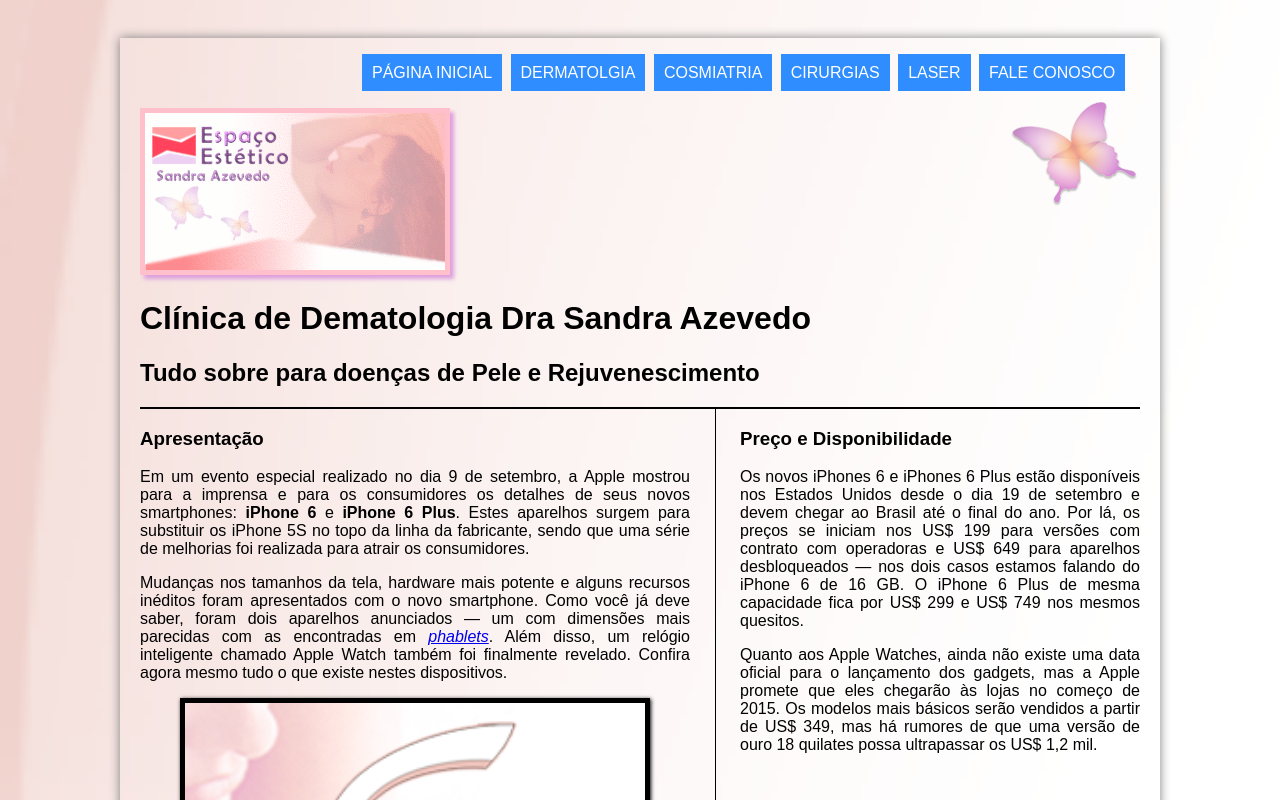
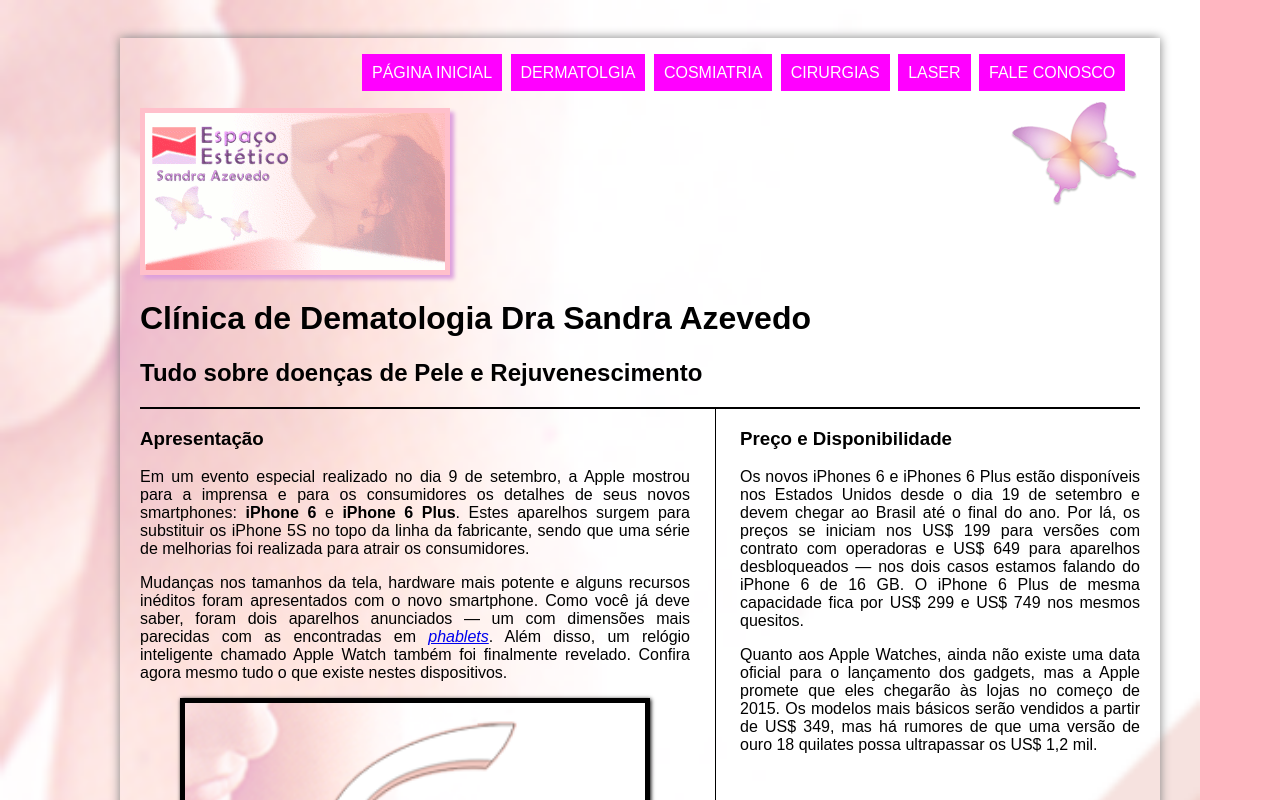
Before and after one commit to PanderaStudios/ProjFinalWebDesign, a plain HTML site: page index.html in a window 1280 px wide. Shown: the top 800 px of the page. Drawn offline with Linux system fonts and the light colour scheme.

Commit message:
- ajuste de background e cores fundo - inclusao de icone

```diff
--- a/estilo_projeto.css
+++ b/estilo_projeto.css
@@ -3,10 +3,11 @@
 @charset"UTF-8";
 body
 {
-    background-color: LightSkyBlue;
+    background-color: lightpink;
     font-family: "Arial";
-    background-image:url("imagens/sa_flash.png");
-    background-size:110%;
+    background-image:url("imagens/sa_superior.png");
+    background-size:1200px 1400px;
+    background-repeat:no-repeat;
 
 }
 div#interface
@@ -43,7 +44,7 @@
 header#cabecalho nav#menu li
 {
     display: inline;
-    background-color: #2f8dff;
+    background-color: fuchsia;
     color: white;
     position: relative;
     padding: 10px;
--- a/index.html
+++ b/index.html
@@ -23,7 +23,7 @@
                 <hgroup>
                     <img id="icone" src="imagens/sa_logo_espaco_estetico.png">
                     <h1>Clínica de Dematologia Dra Sandra Azevedo</h1>
-                    <h2>Tudo sobre para doenças de Pele e Rejuvenescimento </h2>
+                    <h2>Tudo sobre doenças de Pele e Rejuvenescimento </h2>
                 </hgroup>
             </header>
 
```
Also changed, not shown: favicon.ico (added), imagens/sa_superior.png (added).
